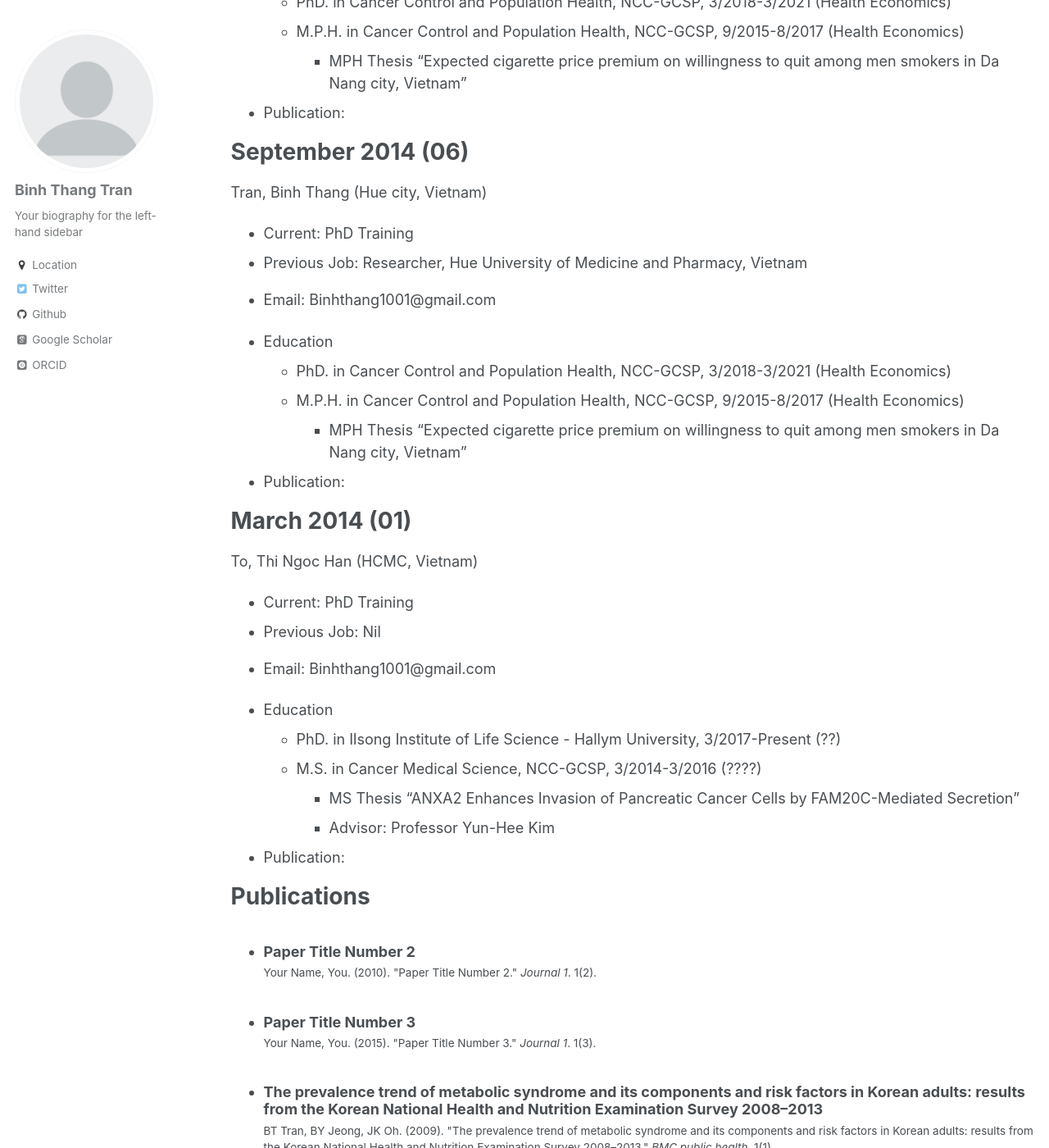
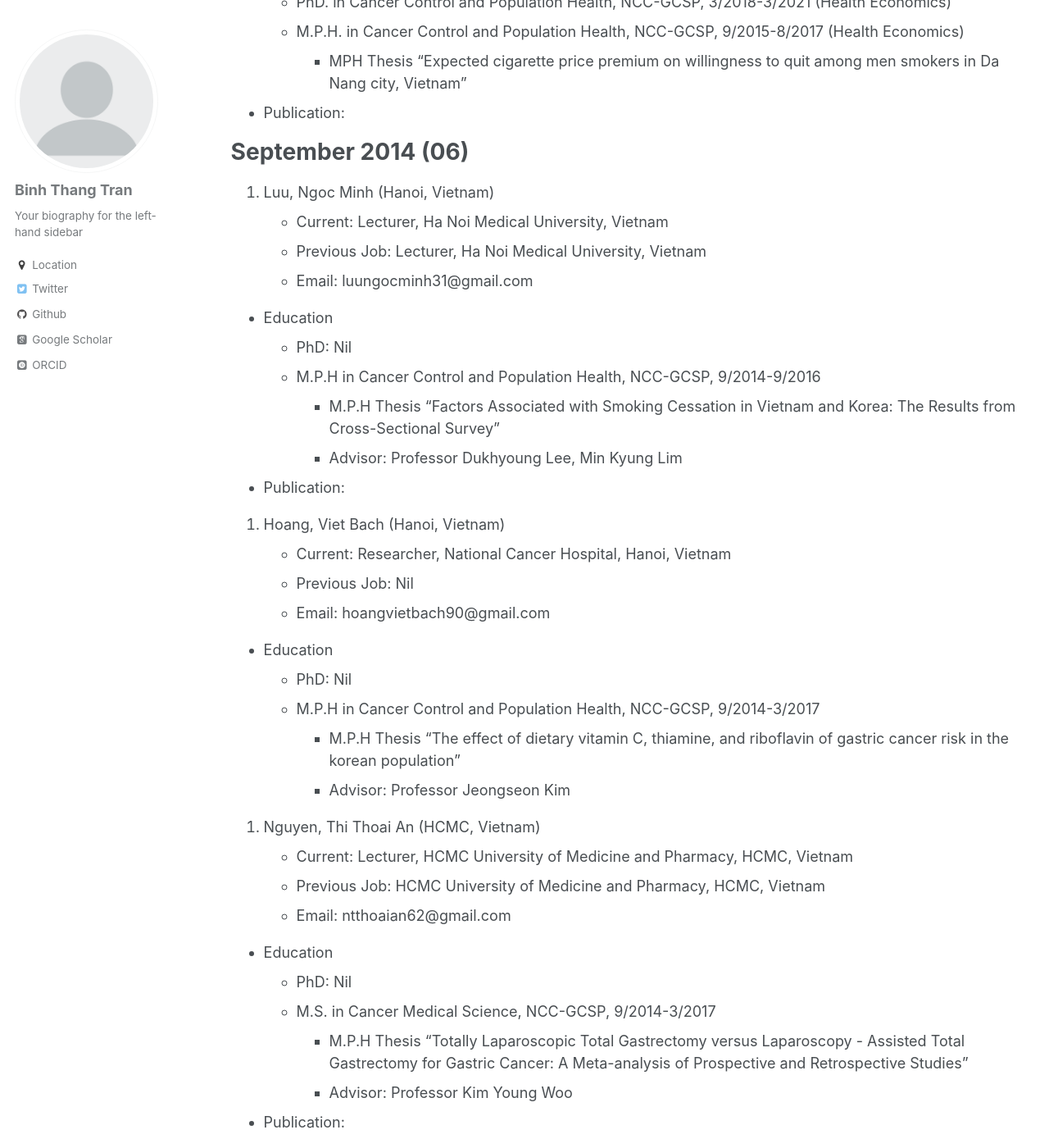
Before and after one commit to kklot/gcsp, a Jekyll site: the page built from _pages/cv.md, in a window 1280 px wide and 1400 px high, scrolled down 3692 px. Shown: the whole window at 82% size. Built offline with Jekyll 4.4.1, drawn with Linux system fonts in a browser that asks for light colours; some web fonts are replaced; some of the changed text lies outside the part shown.

Commit message:
Update cv.md

```diff
--- a/_pages/cv.md
+++ b/_pages/cv.md
@@ -124,16 +124,64 @@ Tran, Binh Thang (Hue city, Vietnam)
 
 September 2014 (06)
 ======
-Tran, Binh Thang (Hue city, Vietnam)
-* Current: PhD Training
-* Previous Job: Researcher, Hue University of Medicine and Pharmacy, Vietnam
-* Email: Binhthang1001@gmail.com
+1. Luu, Ngoc Minh (Hanoi, Vietnam)
+* Current: Lecturer, Ha Noi Medical University, Vietnam
+* Previous Job: Lecturer, Ha Noi Medical University, Vietnam
+* Email: luungocminh31@gmail.com
 
 * Education
-  * PhD. in Cancer Control and Population Health, NCC-GCSP, 3/2018-3/2021  (Health Economics)
-  * M.P.H. in Cancer Control and Population Health, NCC-GCSP, 9/2015-8/2017  (Health Economics)
-    * MPH Thesis "Expected cigarette price premium on willingness to quit among men smokers in Da Nang city, Vietnam"
+  * PhD: Nil
+  * M.P.H in Cancer Control and Population Health, NCC-GCSP, 9/2014-9/2016
+    * M.P.H Thesis "Factors Associated with Smoking Cessation in Vietnam and Korea: The Results from Cross-Sectional Survey"
+    * Advisor: Professor Dukhyoung Lee, Min Kyung Lim
  * Publication:
+
+2. Hoang, Viet Bach (Hanoi, Vietnam)
+* Current: Researcher, National Cancer Hospital, Hanoi, Vietnam
+* Previous Job: Nil
+* Email: hoangvietbach90@gmail.com
+
+* Education
+  * PhD: Nil
+  * M.P.H in Cancer Control and Population Health, NCC-GCSP, 9/2014-3/2017
+    * M.P.H Thesis "The effect of dietary vitamin C, thiamine, and riboflavin of gastric cancer risk in the korean population"
+    * Advisor: Professor Jeongseon Kim
+
+3. Nguyen, Thi Thoai An (HCMC, Vietnam)
+* Current: Lecturer, HCMC University of Medicine and Pharmacy, HCMC, Vietnam
+* Previous Job: HCMC University of Medicine and Pharmacy, HCMC, Vietnam
+* Email: ntthoaian62@gmail.com
+
+* Education
+  * PhD: Nil
+  * M.S. in Cancer Medical Science, NCC-GCSP, 9/2014-3/2017
+    * M.P.H Thesis "Totally Laparoscopic Total Gastrectomy versus Laparoscopy - Assisted Total Gastrectomy for Gastric Cancer: A Meta-analysis of Prospective and Retrospective Studies"
+    * Advisor: Professor Kim Young Woo
+ * Publication:
+
+4. Nguyen, Huong Giang (Hanoi, Vietnam)
+* Current: Researcher, National Cancer Hospital, Hanoi, Vietnam
+* Previous Job: Nil
+* Email: huonggiang.hmu.0814@gmail.com
+
+* Education
+  * PhD: Nil
+  * M.P.H in Cancer Control and Population Health, NCC-GCSP, 9/2014-3/2017
+    * M.P.H Thesis "Combined Effect of Smoking and Infection on Liver Cancer: Results from Korean National Cancer Center Community Cohort"
+    * Advisor: Professor Min Kyung Lim
+   * Publication:
+
+5. Nguyen, Mai Ha (Hanoi, Vietnam)
+* Current: Phd Training
+* Previous Job: Nil
+* Email: maiha.public.health@gmail.com
+
+* Education
+  * PhD: Nil
+  * M.P.H in Cancer Control and Population Health, NCC-GCSP, 9/2014-3/2017
+    * M.P.H Thesis "Association between viral hepatitis infection and parkinson\'s disease in Korea: a population-based cohort study"
+    * Advisor: Professor Min Kyung Lim
+   * Publication:
 
 March 2014 (01)
 ======
@@ -143,10 +191,10 @@ To, Thi Ngoc Han (HCMC, Vietnam)
 * Email: Binhthang1001@gmail.com
 
 * Education
-  * PhD. in Ilsong Institute of Life Science - Hallym University, 3/2017-Present  (??)
+  * PhD. in  (??)
   * M.S. in Cancer Medical Science, NCC-GCSP, 3/2014-3/2016  (????)
     * MS Thesis "ANXA2 Enhances Invasion of Pancreatic Cancer Cells by FAM20C-Mediated Secretion"
-    * Advisor: Professor Yun-Hee Kim
+    * Advisor: Professor Moran Ki
  * Publication:
 
 
```
